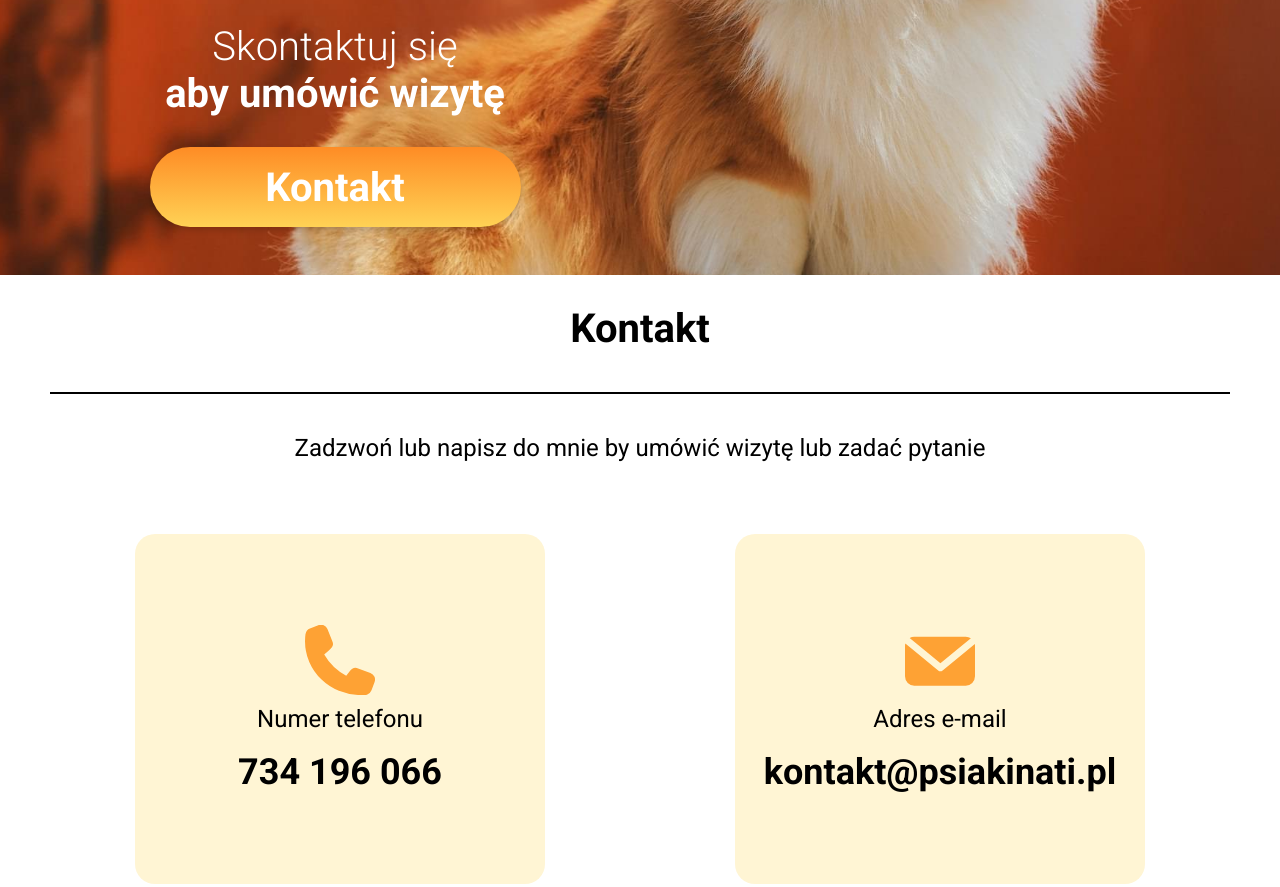
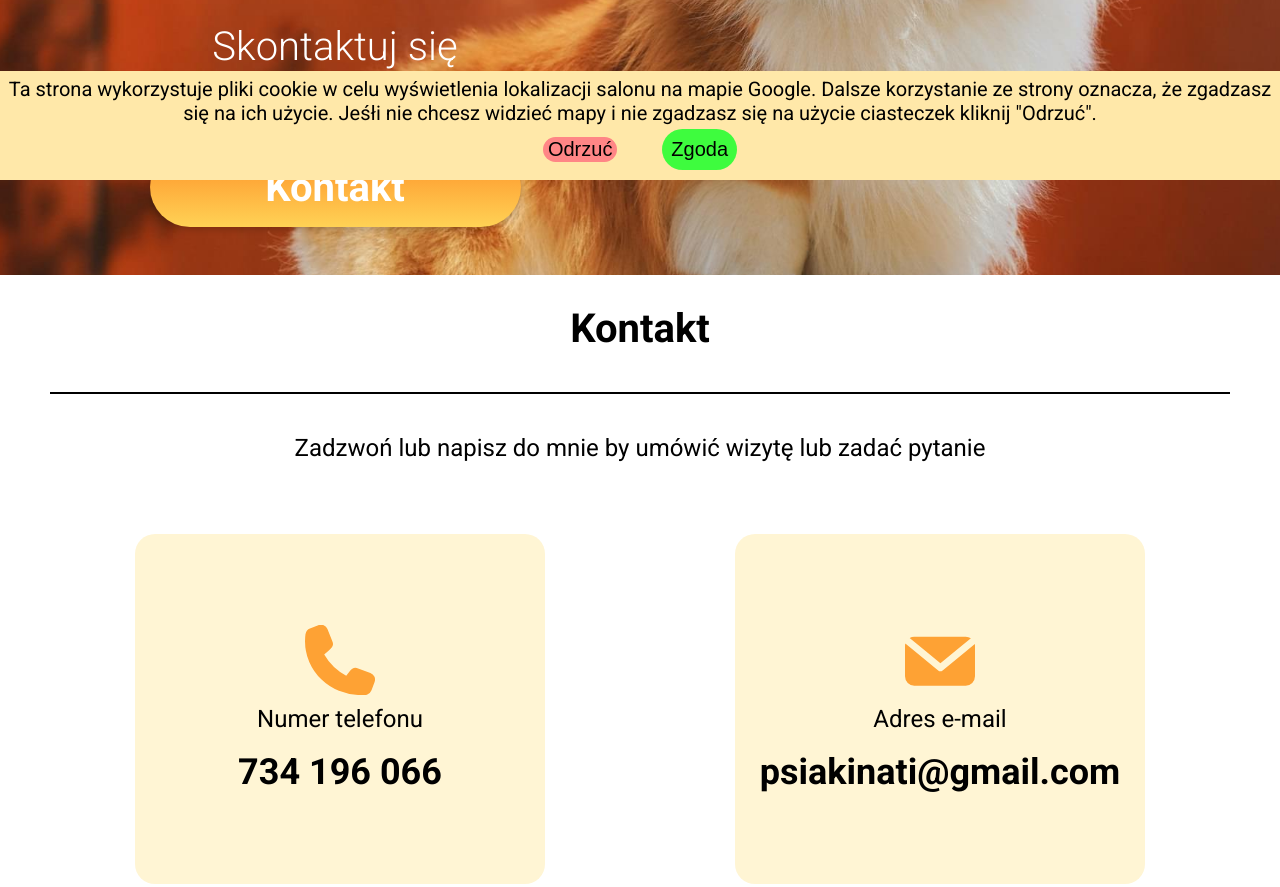
Before and after one commit to konradbaczyk/Salon-groomerski-PsiakiNati, a website: page kontakt.html in a window 1280 px wide. Shown: the part 620-1507 px from the top of the page. Drawn offline with Linux system fonts and the light colour scheme; a web font is replaced by a local one.

Commit message:
Added cookie alert

```diff
--- a/kontakt.html
+++ b/kontakt.html
@@ -16,6 +16,15 @@
 	</head>
 
 	<body>
+		<div class="cookie-box wrapper">
+	<p class="cookie-box__text">
+		Ta strona wykorzystuje pliki cookie w celu wyświetlenia lokalizacji salonu na mapie Google. Dalsze korzystanie ze strony oznacza, że zgadzasz się
+		na ich użycie. Jeśłi nie chcesz widzieć mapy i nie zgadzasz się na użycie ciasteczek kliknij "Odrzuć".
+	</p>
+	<button class="cookie-box__btn cookie-box__btn--reject">Odrzuć</button>
+	<button class="cookie-box__btn cookie-box__btn--accept">Zgoda</button>
+</div>
+
 		<nav class="navigation wrapper">
 			<div class="nav-top wrapper">
 	<div class="nav-top__items">
@@ -74,10 +83,10 @@
 						<p class="contact__item--text text-hover">Numer telefonu <br /></p>
 						<p class="contact__item--text text-bold text-hover">734 196 066</p></a
 					>
-					<a href="mailto:kontakt@psiakinati.pl" class="contact__item"
+					<a href="mailto:psiakinati@gmail.com" class="contact__item"
 						><img src="src/img/Ikona (mail).svg" alt="Telefon" class="contact__item--img" />
 						<p class="contact__item--text text-hover">Adres e-mail</p>
-						<p class="contact__item--text text-bold text-hover">kontakt@psiakinati.pl</p></a
+						<p class="contact__item--text text-bold text-hover">psiakinati@gmail.com</p></a
 					>
 					<div class="contact__item">
 						<img src="src/img/Ikona (lokacja).svg" alt="Telefon" class="contact__item--img" />
@@ -96,6 +105,7 @@
 			</section>
 
 			<section class="map map-seciton wrapper">
+	<h3 class="map__heading section-heading">Jak <span class="text-bold">dojechać </span></h3>
 	<div class="map__item">
 		<iframe
 			src="https://www.google.com/maps/embed?pb=!1m18!1m12!1m3!1d2471.693039168596!2d19.4934583!3d51.7203582!2m3!1f0!2f0!3f0!3m2!1i1024!2i768!4f13.1!3m3!1m2!1s0x471a33e9a1b98bc3%3A0x983792255bb39d43!2sSalon%20groomerski%20Psiaki%20Nati!5e0!3m2!1spl!2spl!4v1713198164921!5m2!1spl!2spl"
@@ -107,6 +117,7 @@
 			referrerpolicy="no-referrer-when-downgrade"></iframe>
 	</div>
 </section>
+
 		</main>
 		<footer class="footer section wrapper">
 	<div class="footer__mobile">
@@ -119,9 +130,9 @@
 			<p href="tel:734 196 066" class="footer__mobile-item--text text-bold">734 196 066</p>
 		</a>
 
-		<a href="mailto:kontakt@psiakinati.pl" class="footer__mobile-item">
+		<a href="mailto:psiakinati@gmail.com" class="footer__mobile-item">
 			<img src="src/img/Ikona (mail).svg" alt="Adres e-mail" class="footer__mobile-item--icon" />
-			<p class="footer__mobile-item--text text-bold">kontakt@psiakinati.pl</p>
+			<p class="footer__mobile-item--text text-bold">psiakinati@gmail.com</p>
 		</a>
 
 		<a href="kontakt.html" class="footer__mobile-item">
@@ -157,9 +168,9 @@
 				<p href="tel:734 196 066" class="footer__desktop-item--text text-bold">734 196 066</p>
 			</a>
 
-			<a href="mailto:kontakt@psiakinati.pl" class="footer__desktop-item">
+			<a href="mailto:psiakinati@gmail.com" class="footer__desktop-item">
 				<img src="src/img/Ikona (mail).svg" alt="Adres e-mail" class="footer__desktop-item--icon" />
-				<p class="footer__desktop-item--text text-bold">kontakt@psiakinati.pl</p>
+				<p class="footer__desktop-item--text text-bold">psiakinati@gmail.com</p>
 			</a>
 		</div>
 
--- a/src/js/script.js
+++ b/src/js/script.js
@@ -1,9 +1,46 @@
 const navigationBottomBar = document.querySelector(".nav-bottom");
 const mobileNavBtn = document.querySelector(".burger-btn");
 const mobileNavItems = document.querySelector(".nav-bottom__items");
+
+const cookieBox = document.querySelector(".cookie-box");
+const cookieBtnReject = document.querySelector(".cookie-box__btn--reject");
+const cookieBtnAccept = document.querySelector(".cookie-box__btn--accept");
+const mapSection = document.querySelector(".map");
 
 const showMobileNav = () => {
 	mobileNavItems.classList.toggle("nav-bottom__items--active");
 };
 
+const showCookie = () => {
+	const cookieAccept = localStorage.getItem("cookie-accept");
+	if (cookieAccept) {
+		cookieBox.classList.add("display-none");
+	} else {
+		cookieBox.classList.remove("display-none");
+	}
+};
+
+const acceptCookie = () => {
+	localStorage.setItem("cookie-accept", "accept");
+	cookieBox.classList.add("display-none");
+	localStorage.removeItem("cookie-reject");
+};
+
+const rejectCookie = () => {
+	localStorage.setItem("cookie-reject", "reject");
+	cookieBox.classList.add("display-none");
+	mapSection.classList.add("display-none");
+};
+
+const checkCookies = () => {
+	if (localStorage.getItem("cookie-reject")) {
+		mapSection.classList.add("display-none");
+		cookieBox.classList.add("display-none");
+	}
+};
+
 mobileNavBtn.addEventListener("click", showMobileNav);
+cookieBtnAccept.addEventListener("click", acceptCookie);
+cookieBtnReject.addEventListener("click", rejectCookie);
+showCookie();
+checkCookies();
--- a/src/sass/_colors.scss
+++ b/src/sass/_colors.scss
@@ -16,3 +16,5 @@ $primary-blue: #1977f3;
 $cta-gradient: linear-gradient(#fe8c25, #ffd255);
 $cta-gradient2: linear-gradient(#ffd255, #ffd255);
 $shadow: rgba(0, 0, 0, 0.161);
+
+$cookie-alert-bg: #ffe8a9;
--- a/src/sass/_components.scss
+++ b/src/sass/_components.scss
@@ -4,6 +4,10 @@
 	margin: 0 auto;
 	width: 100%;
 	max-width: 2200px;
+}
+
+.display-none {
+	display: none;
 }
 
 .active-page {
--- a/src/sass/main.scss
+++ b/src/sass/main.scss
@@ -8,6 +8,34 @@
 
 body {
 	font-family: "Roboto", sans-serif;
+}
+
+// COOKIE ALERT
+.cookie-box {
+	position: fixed;
+	bottom: 0;
+	left: 0;
+	right: 0;
+	padding: 0.3em;
+	font-size: 1rem;
+	text-align: center;
+	background-color: $cookie-alert-bg;
+
+	z-index: 200;
+
+	&__btn {
+		margin: 0.2em 1em;
+		border-radius: 25px;
+
+		&--reject {
+			padding: 0 0.2em;
+			background-color: rgb(255, 134, 134);
+		}
+		&--accept {
+			padding: 0.4em;
+			background-color: rgb(62, 252, 62);
+		}
+	}
 }
 
 // NAVIGATION
@@ -301,20 +329,6 @@ body {
 // FB SECTION
 .fb {
 	overflow: hidden;
-
-	// 	&__images {
-	// 		// margin-bottom: 2em;
-	// 		// display: flex;
-	// 		// gap: 2em;
-	// 		// justify-content: center;
-	// 		// text-align: center;
-	// 	}
-
-	// &__image {
-	// 	width: 20rem;
-	// 	height: 20rem;
-	// 	border: 1px solid $primary-orange;
-	// }
 }
 
 .swiper {
@@ -963,6 +977,13 @@ body {
 }
 
 @media (min-width: 1200px) {
+	.cookie-box {
+		font-size: 2rem;
+
+		&__btn {
+			font-size: 2rem;
+		}
+	}
 	.main-header-img {
 		background-position: 0 30%;
 	}
```
Also changed, not shown: index.html (+15 -5 lines), oferta.html (+4 -4 lines), realizacje.html (+4 -4 lines), dist/css/main.min.css, dist/js/script.min.js, 5 other files. Lines whose indentation alone changed are shown as unchanged.
